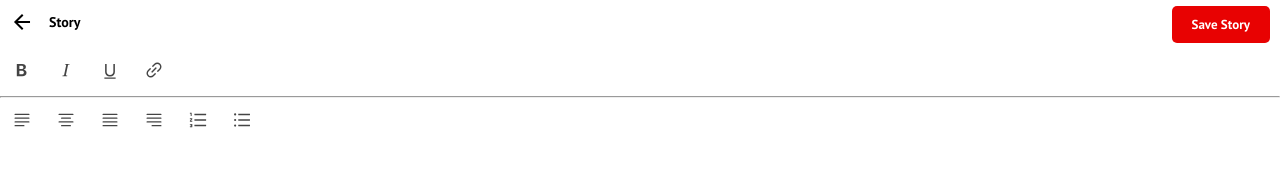
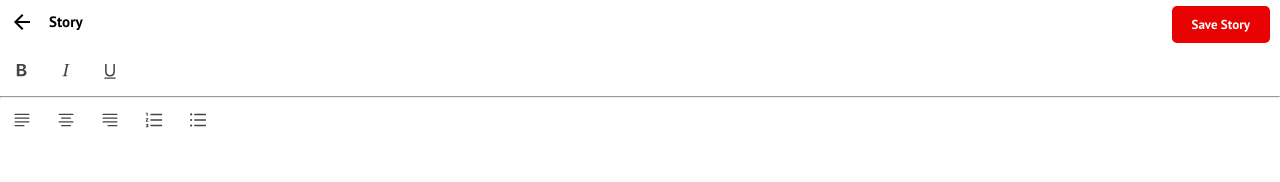
Before and after one commit to InHallTechnologies/wysiwhatyouget_next, a Next.js app: page / in a window 1280 px wide. Shown: the top 182 px of the page. Built offline with nearby package versions, Linux system fonts and the light colour scheme.

Commit message:
minor changes

```diff
--- a/components/RichTextEditor.component.js
+++ b/components/RichTextEditor.component.js
@@ -74,13 +74,13 @@ const RichTextEditor = () => {
                     <BsTypeBold onMouseDown={(event) => handleClick(event, "bold")}  size={24} color='#444' className={Styles.editorControl} />
                     <BsTypeItalic onMouseDown={(event) => handleClick(event,"italic")}  size={24} color='#444' className={Styles.editorControl}  />
                     <BsTypeUnderline onMouseDown={(event) => handleClick(event,"underline")} size={24} color='#444' className={Styles.editorControl}  />
-                    <AiOutlineLink data-cmd="createLink" size={24} color='#444' className={Styles.editorControl}  />
+                    {/* <AiOutlineLink data-cmd="createLink" size={24} color='#444' className={Styles.editorControl}  /> */}
 
                     <hr />
 
                     <BsJustifyLeft onMouseDown={(event) => handleClick(event,"justifyLeft")}  size={24} color='#444' className={Styles.editorControl} />
                     <BsTextCenter onMouseDown={(event) => handleClick(event,"justifyCenter")}  size={24} color='#444' className={Styles.editorControl} />
-                    <BsJustify onMouseDown={(event) => handleClick(event,"justifyFull")}  size={24} color='#444' className={Styles.editorControl} />
+                    {/* <BsJustify onMouseDown={(event) => handleClick(event,"justifyFull")}  size={24} color='#444' className={Styles.editorControl} /> */}
                     <BsJustifyRight onMouseDown={(event) => handleClick(event,"justifyRight")}  size={24} color='#444' className={Styles.editorControl} />
 
 
--- a/styles/RichText.module.css
+++ b/styles/RichText.module.css
@@ -68,7 +68,7 @@
 
 .sectionTitle {
     font-weight: 600;
-    font-size: 14px;
+    font-size: 15px;
     margin: 0 5px;
     margin-bottom: 5px;
 }
```
